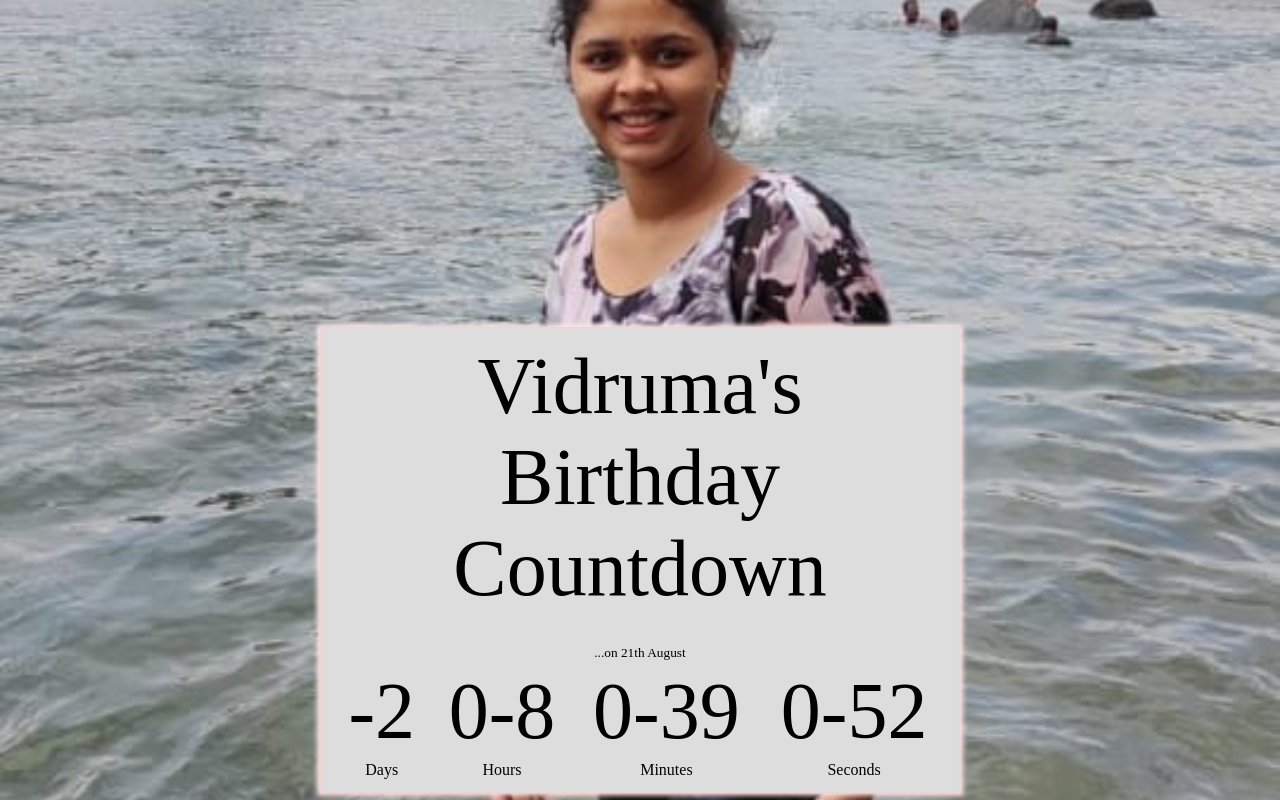
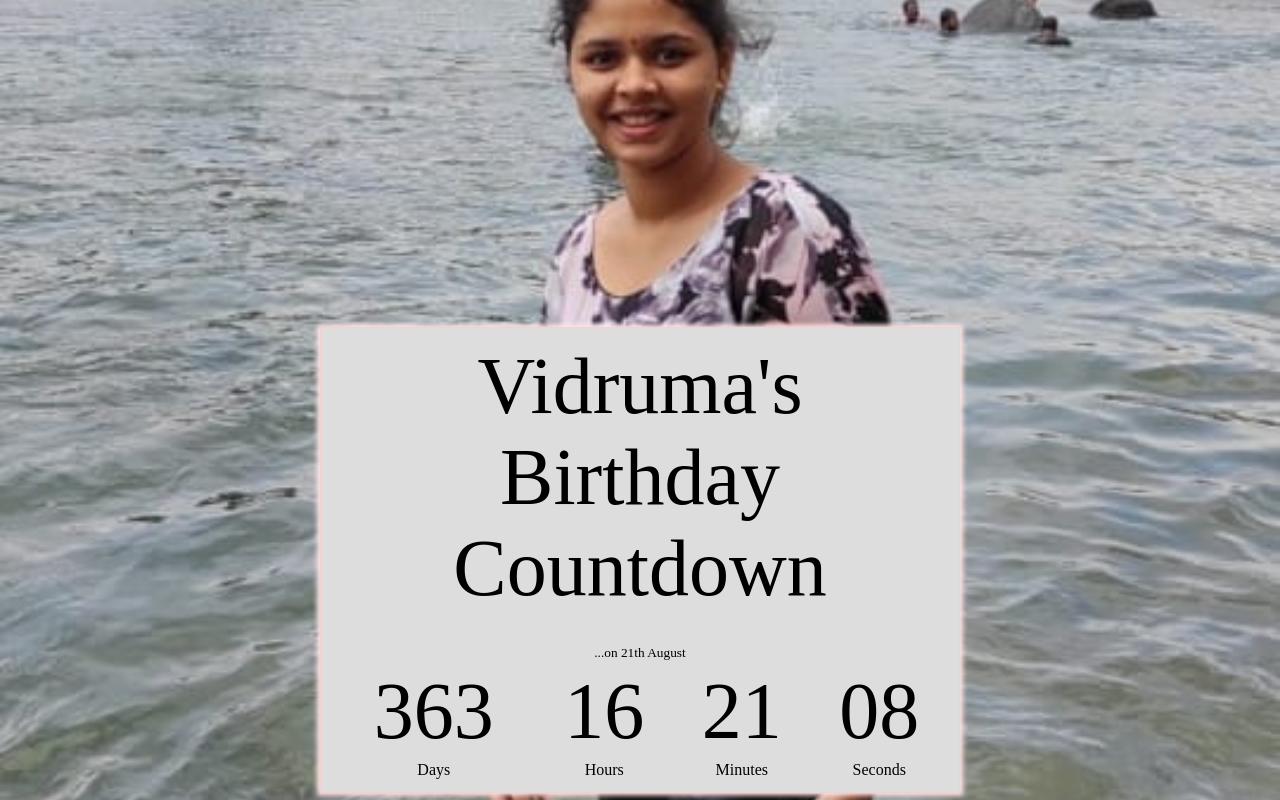
Before and after one commit to manish-sanj/test-count, a plain HTML site: page Countdown HTML/Vidruma.html in a window 1280 px wide. Drawn offline with Linux system fonts and the light colour scheme.

Commit message:
Update Vidruma.html

```diff
--- a/Countdown HTML/Vidruma.html
+++ b/Countdown HTML/Vidruma.html
@@ -55,7 +55,7 @@
 			function countdown(){
 				var now = new Date();
 				//the months has to be one months early. if bday is on dec 24 its should be 11, 24//
-				var eventDate = new Date(now.getFullYear(), 7, 21);
+				var eventDate = new Date(now.getFullYear(), 19, 21);
 				//you have to add from 12 when there birthday is over//
 
 				var currentTiime = now.getTime();
```
